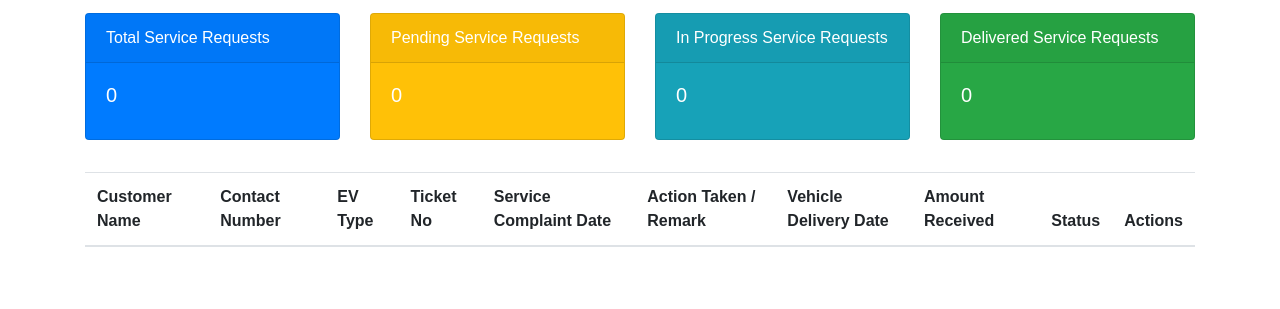
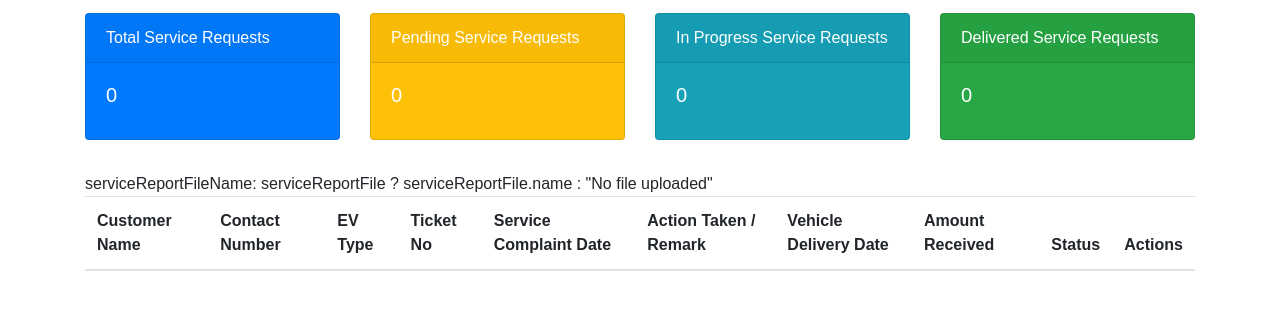
Before and after one commit to Spsepl/EVService-Trijoshh, a plain HTML site: page index.html in a window 1280 px wide. Shown: the part 203-512 px from the top of the page. Drawn offline with nearby package versions, Linux system fonts and the light colour scheme.

Commit message:
Update index.html

```diff
--- a/index.html
+++ b/index.html
@@ -73,6 +73,7 @@
                             <th>Amount Received</th>
                             <th>Status</th>
                             <th>Actions</th>
+                            </th>serviceReportFileName: serviceReportFile ? serviceReportFile.name : "No file uploaded"
                         </tr>
                     </thead>
                     <tbody id="serviceRequestsTableBody">
```
